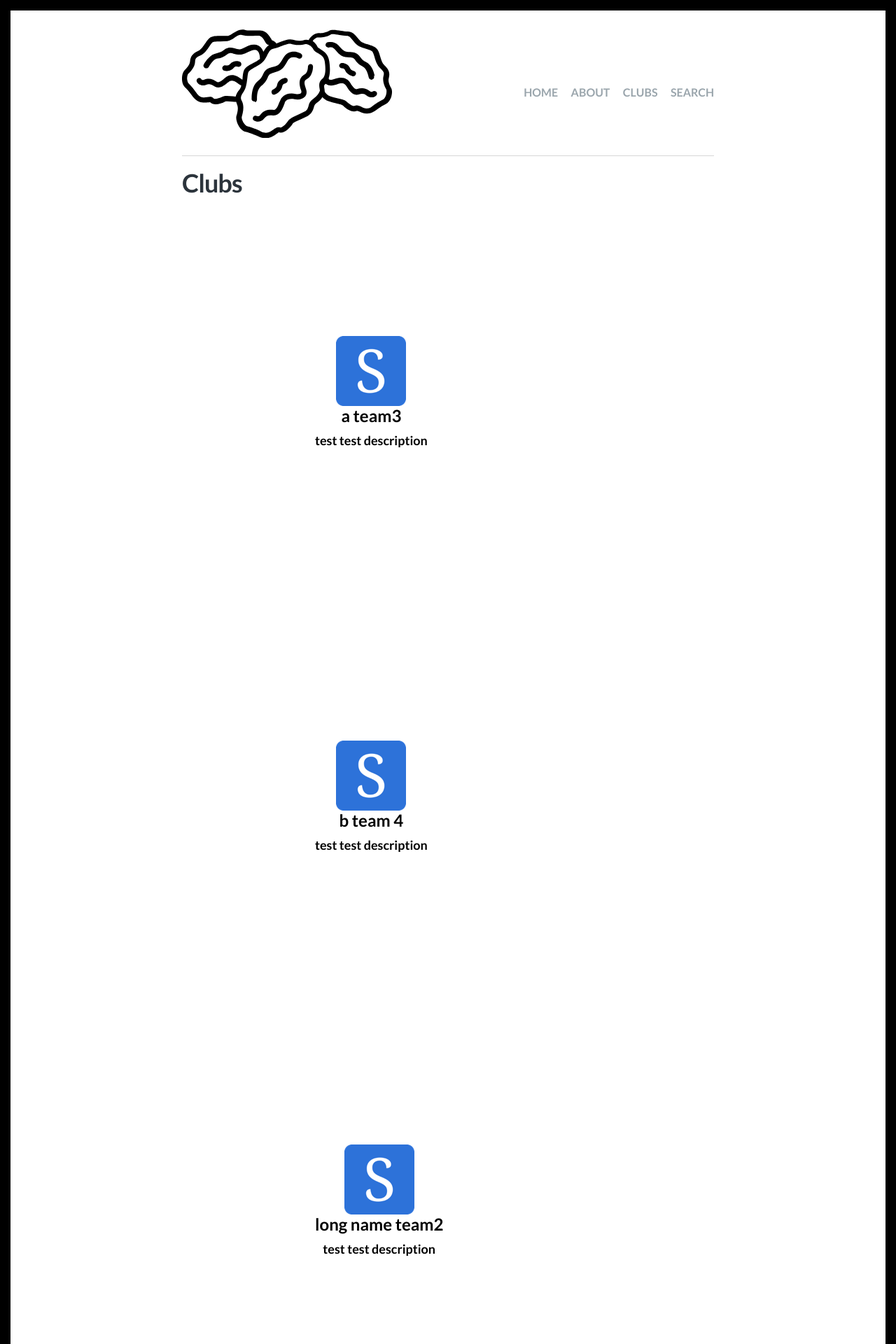
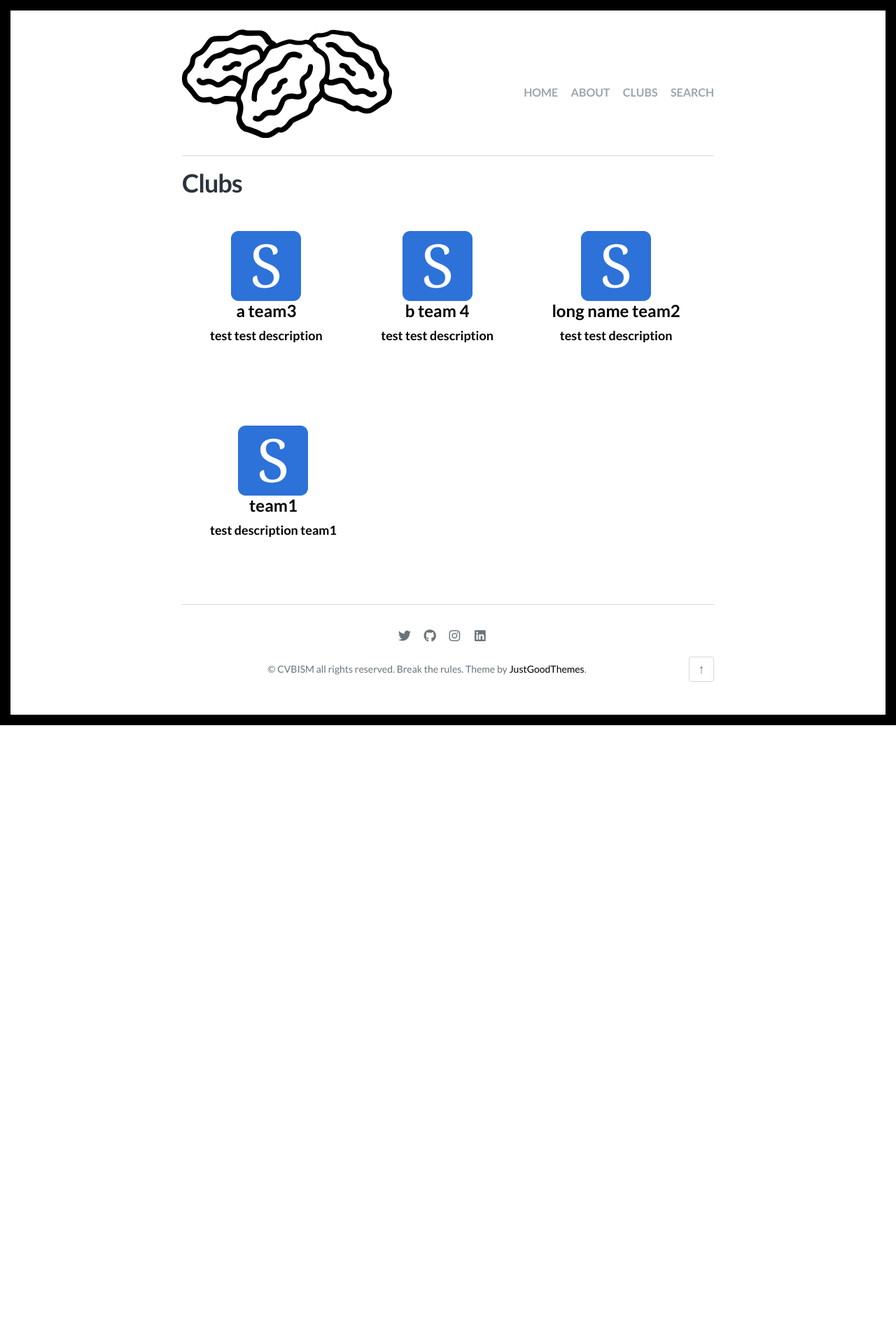
Before and after one commit to cvbism/Scriptor-Jekyll-Theme, a Jekyll site: the page built from clubs.md, in a window 1280 px wide. Shown: the top 1920 px of the page at 70% size. Built offline with Jekyll 4.4.1, drawn with Linux system fonts in a browser that asks for light colours; some web fonts are replaced; comment, search, counter and statistics services are not loaded; after the commit the page ends 1036 px from its top, so only the background shows below that.

Commit message:
Update clubs.md

```diff
--- a/clubs.md
+++ b/clubs.md
@@ -4,7 +4,7 @@ title: Clubs
 ---
 {% for team in site.teams %}
 
-  <div class="team" style="padding: 190px; display: inline-block;">
+  <div class="team" style="padding: 40px; display: inline-block;">
     <h3 align="center">
       <a href="{{ team.url }}">
         <img src="{{team.thumb_image}}">
```
